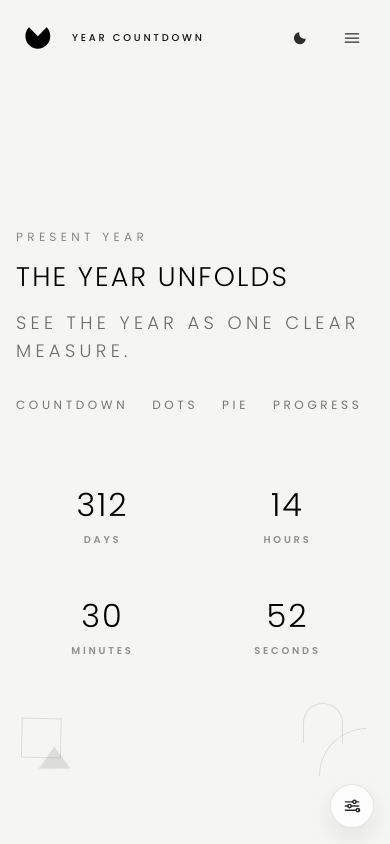
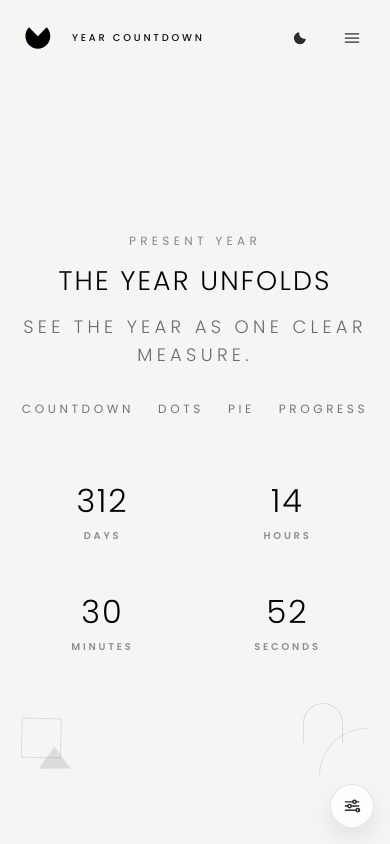
Before and after one commit to YearCountdown/YearCountdown.github.io, a React (Vite) app: page / in a window 390 px wide. Shown: the top 844 px of the page. Built offline with nearby package versions, Linux system fonts and the light colour scheme.

Commit message:
improve mobile hero alignment

```diff
--- a/src/components/home/HomeHero.jsx
+++ b/src/components/home/HomeHero.jsx
@@ -114,8 +114,8 @@ const HomeHero = () => {
         <div data-home-hero-shape className="absolute bottom-[12%] right-[12%] h-10 w-10 rounded-t-full border border-b-0 border-black/10 dark:border-white/10" />
       </div>
 
-      <div className="relative z-10 mx-auto grid w-full max-w-6xl gap-14 lg:grid-cols-[minmax(0,1.04fr)_minmax(0,0.96fr)] lg:items-center lg:gap-12">
-        <div className="max-w-2xl space-y-5 lg:space-y-6">
+      <div className="relative z-10 mx-auto grid w-full max-w-6xl gap-12 lg:grid-cols-[minmax(0,1.04fr)_minmax(0,0.96fr)] lg:items-center lg:gap-12">
+        <div className="mx-auto flex max-w-2xl flex-col items-center space-y-5 text-center lg:mx-0 lg:items-start lg:text-left lg:space-y-6">
           <p className="text-xs uppercase tracking-[0.36em] text-black/45 dark:text-white/45">Present Year</p>
           <h1 ref={headlineRef} className="text-[clamp(1.68rem,4.8vw,3.48rem)] font-light uppercase leading-[0.9] tracking-[0.08em] text-black dark:text-white">
             {headline}
@@ -123,7 +123,7 @@ const HomeHero = () => {
           <p className="text-lg font-light uppercase tracking-[0.24em] text-black/56 dark:text-white/56 sm:text-xl">
             See the year as one clear measure.
           </p>
-          <div className="flex flex-wrap gap-x-6 gap-y-3 pt-3">
+          <div className="flex flex-wrap justify-center gap-x-6 gap-y-3 pt-3 lg:justify-start">
             {heroLinks.map((link) => (
               <Link
                 key={link.to}
@@ -136,7 +136,7 @@ const HomeHero = () => {
           </div>
         </div>
 
-        <div className="w-full max-w-2xl justify-self-end">
+        <div className="mx-auto w-full max-w-2xl justify-self-center lg:mx-0 lg:justify-self-end">
           <div className="grid grid-cols-2 gap-3 sm:gap-4">
             <CountdownCell value={countdown.days} label={UNIT_LABELS.days} />
             <CountdownCell value={countdown.hours} label={UNIT_LABELS.hours} />
```
